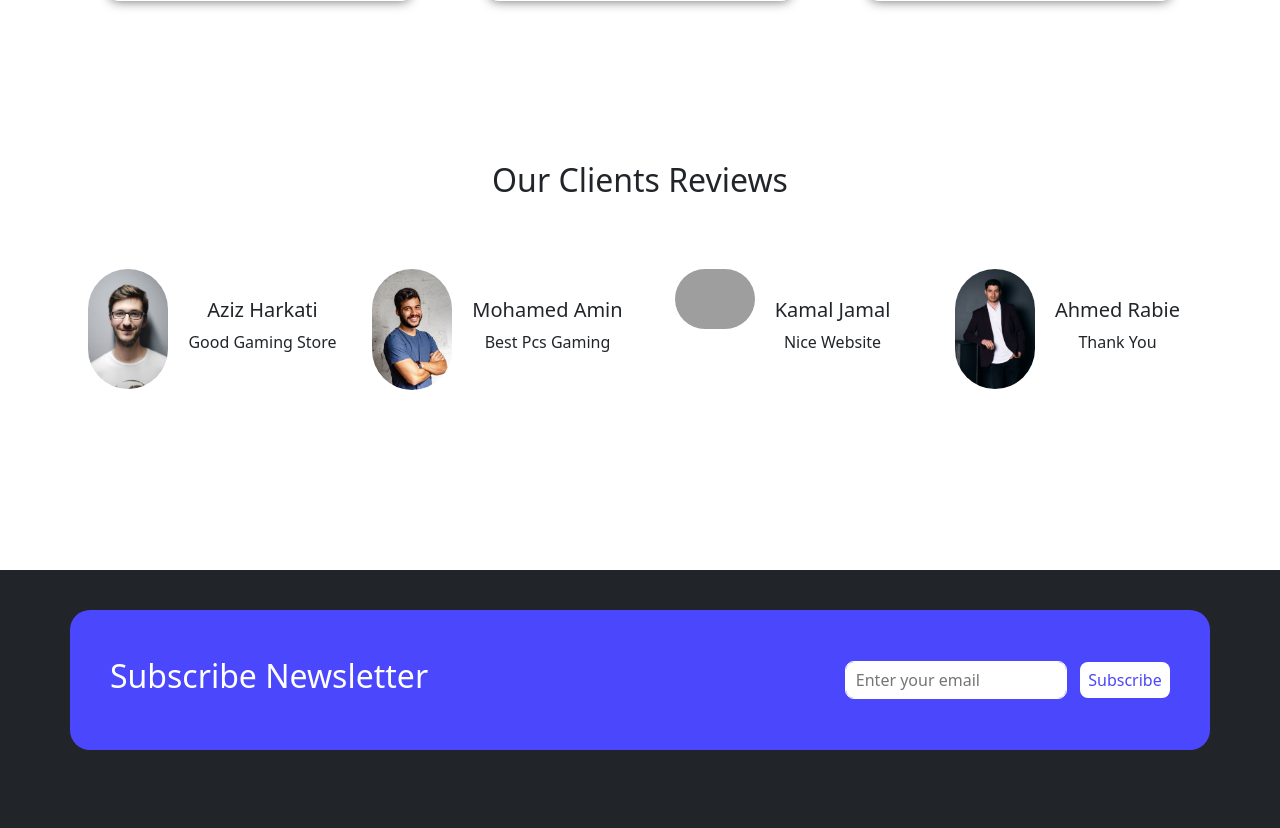
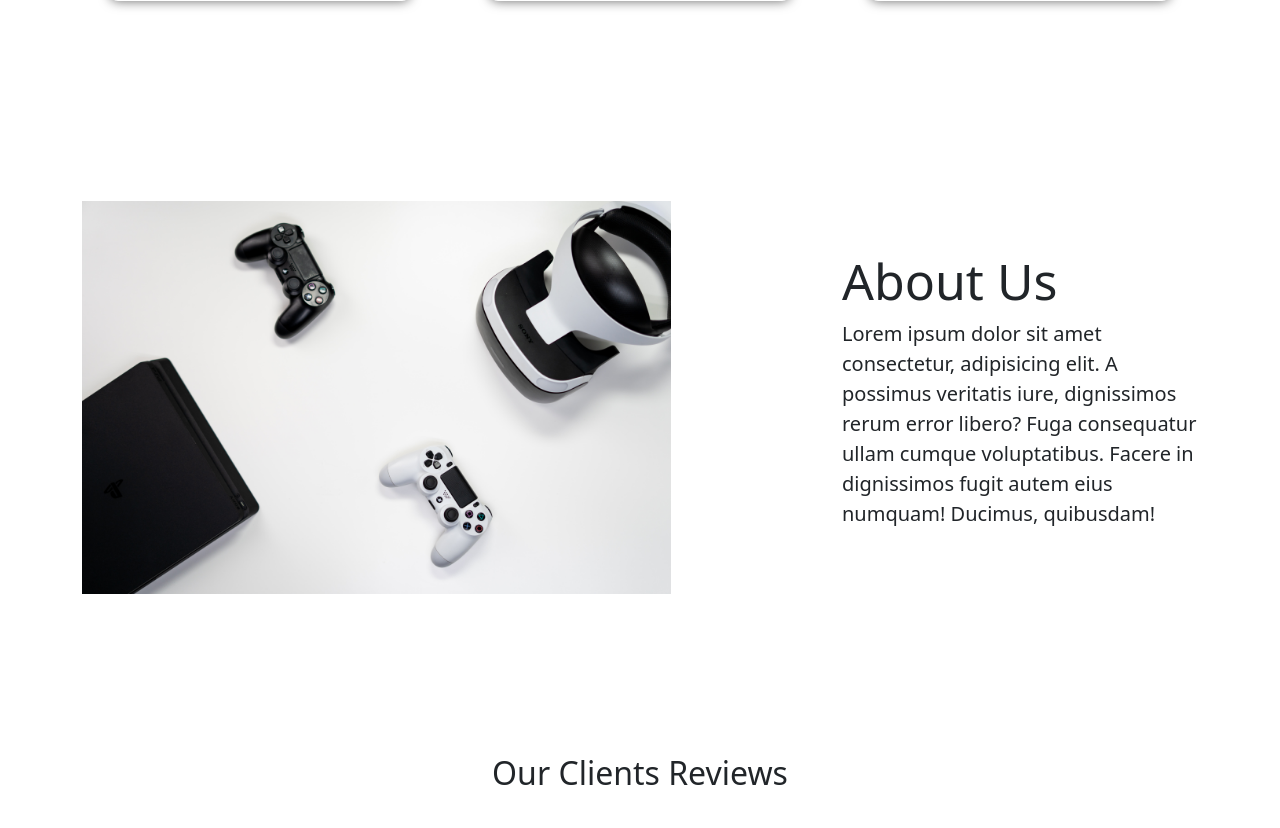
Before and after one commit to AzizHr/BRIEF_4, a PHP site: page / in a window 1280 px wide. Shown: the part 1401-2229 px from the top of the page. Run offline with PHP 8.4, Linux system fonts and the light colour scheme; grey boxes are pictures that could not be loaded.

Commit message:
update HR

```diff
--- a/LIVRABLE_3&4/Gaming_Store/index.php
+++ b/LIVRABLE_3&4/Gaming_Store/index.php
@@ -31,6 +31,20 @@ require_once 'header.php'
         .r-img img{
           width: 100%;
           border-radius: 90px;
+        }
+        .about-us{
+          margin-top:200px;
+        }
+        .about{
+          display:flex;
+          justify-content:center;
+          align-items:center;
+        }
+        .about h1{
+          font-size:50px;
+        }
+        .about p{
+          font-size:20px;
         }
       </style>
       <div class="GS container justify-content-center mt-5">
@@ -82,6 +96,19 @@ require_once 'header.php'
         </div>
       </div>
 
+      <div class="container about-us">
+        <div class="row about">
+          <div class="col-lg-8">
+            <img src="images/about-us.jpg" alt="" style="width:80%;">
+          </div>
+          <div class="col-lg-4">
+            <h1>About Us</h1>
+            <p>Lorem ipsum dolor sit amet consectetur, adipisicing elit. A possimus veritatis iure, dignissimos rerum error libero? Fuga consequatur ullam cumque voluptatibus. Facere in dignissimos fugit autem eius numquam! Ducimus, quibusdam!</p>
+          </div>
+        </div>
+      </div>
+
+
       <div class="container justify-content-center user-reviews">
         <h2 class="text-center">Our Clients Reviews</h2>
         <div class="row mt-5 reviews-row">
```
Also changed, not shown: LIVRABLE_3&4/Gaming_Store/images/about-us.jpg (added).
